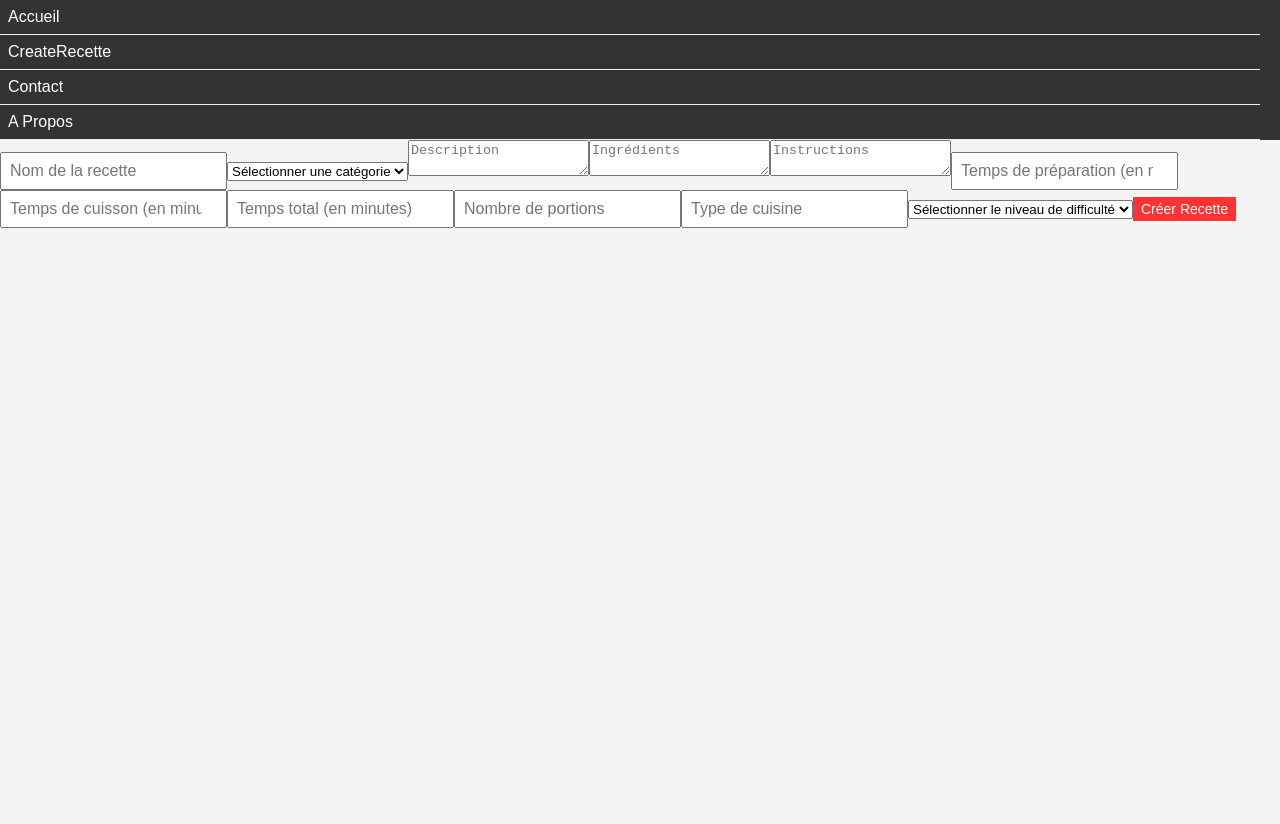
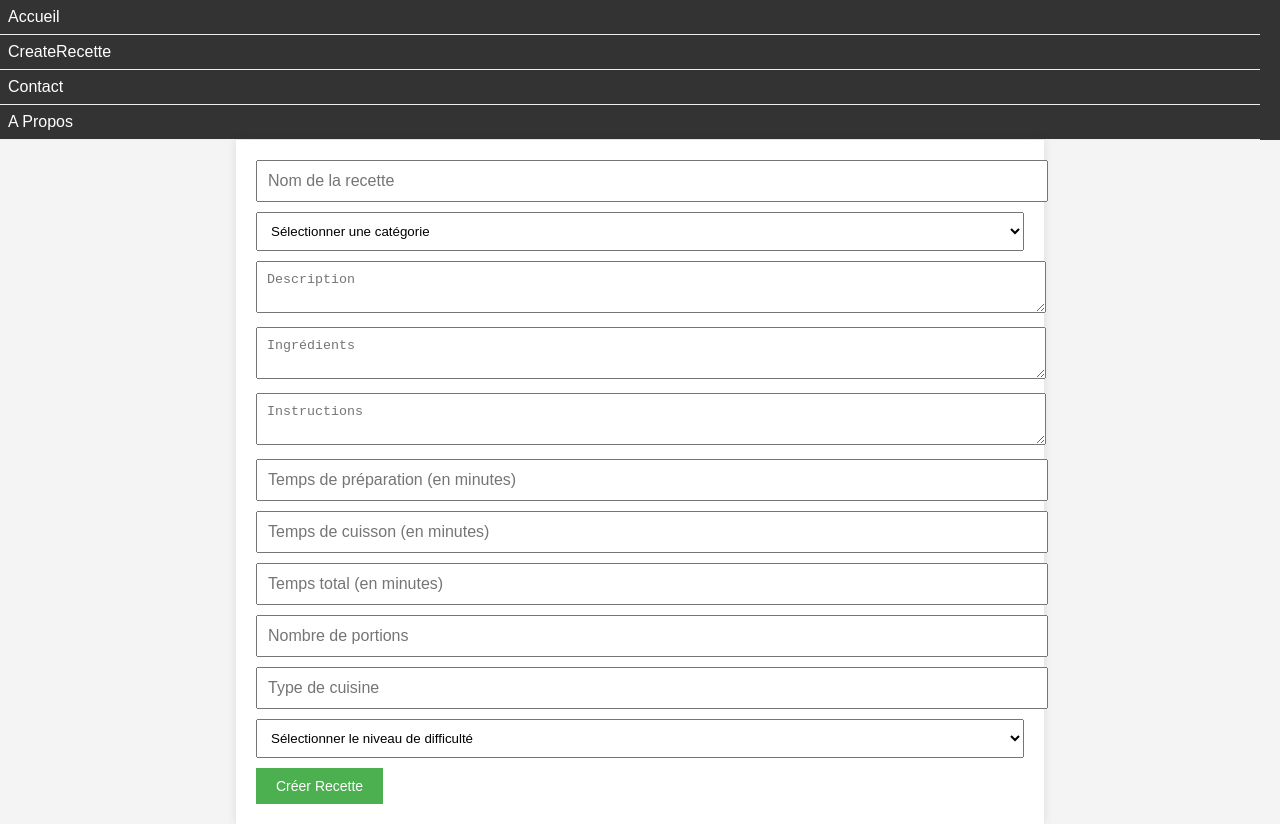
Before and after one commit to EstebanCardoso44/DEV-Recipe-FRONTEND, a React (Create React App) app in the folder front-end/: page /CreateRecipe in a window 1280 px wide. Before the commit the page ends 800 px from the top, so only its background shows below. Built offline with nearby package versions, Linux system fonts and the light colour scheme.

Commit message:
css modifs

```diff
--- /dev/null
+++ b/front-end/src/pages/CreateRecipe.css
@@ -0,0 +1,44 @@
+/* CreateRecipe.css */
+
+/* Container styles */
+.create-recipe-container {
+  width: 60%;
+  margin: 0 auto;
+  padding: 20px;
+  box-shadow: 0 0 10px rgba(0, 0, 0, 0.1);
+  background-color: #fff;
+}
+
+/* Input styles */
+.create-recipe-input {
+  width: 100%;
+  padding: 10px;
+  margin-bottom: 10px;
+}
+
+/* Textarea styles */
+.create-recipe-textarea {
+  width: 100%;
+  padding: 10px;
+  margin-bottom: 10px;
+}
+
+/* Select styles */
+.create-recipe-select {
+  width: 100%;
+  padding: 10px;
+  margin-bottom: 10px;
+}
+
+/* Button styles */
+.create-recipe-button {
+  background-color: #4caf50;
+  color: #fff;
+  padding: 10px 20px;
+  border: none;
+  cursor: pointer;
+}
+
+.create-recipe-button:hover {
+  background-color: #45a049;
+}
--- a/front-end/src/pages/CreateRecipe.js
+++ b/front-end/src/pages/CreateRecipe.js
@@ -1,5 +1,8 @@
+// CreateRecipe.js
+
 import React, { useState } from 'react';
 import Axios from 'axios';
+import './CreateRecipe.css'; // Import du fichier CSS
 
 const CreateRecipe = () => {
   const [recipeData, setRecipeData] = useState({
@@ -47,8 +50,9 @@ const CreateRecipe = () => {
   };
 
   return (
-    <div>
+    <div className="create-recipe-container">
       <input
+        className="create-recipe-input"
         type="text"
         name="recipe_name"
         placeholder="Nom de la recette"
@@ -56,6 +60,7 @@ const CreateRecipe = () => {
         onChange={handleChange}
       />
       <select
+        className="create-recipe-select"
         name="categorie"
         value={recipeData.categorie}
         onChange={handleChange}
@@ -67,24 +72,28 @@ const CreateRecipe = () => {
         {/* Add more options based on your specific categories */}
       </select>
       <textarea
+        className="create-recipe-textarea"
         name="description"
         placeholder="Description"
         value={recipeData.description}
         onChange={handleChange}
       />
       <textarea
+        className="create-recipe-textarea"
         name="ingredients"
         placeholder="Ingrédients"
         value={recipeData.ingredients}
         onChange={handleChange}
       />
       <textarea
+        className="create-recipe-textarea"
         name="instructions"
         placeholder="Instructions"
         value={recipeData.instructions}
         onChange={handleChange}
       />
       <input
+        className="create-recipe-input"
         type="number"
         name="preparation_time"
         placeholder="Temps de préparation (en minutes)"
@@ -92,6 +101,7 @@ const CreateRecipe = () => {
         onChange={handleChange}
       />
       <input
+        className="create-recipe-input"
         type="number"
         name="cooking_time"
         placeholder="Temps de cuisson (en minutes)"
@@ -99,6 +109,7 @@ const CreateRecipe = () => {
         onChange={handleChange}
       />
       <input
+        className="create-recipe-input"
         type="number"
         name="total_time"
         placeholder="Temps total (en minutes)"
@@ -106,6 +117,7 @@ const CreateRecipe = () => {
         onChange={handleChange}
       />
       <input
+        className="create-recipe-input"
         type="number"
         name="servings"
         placeholder="Nombre de portions"
@@ -113,6 +125,7 @@ const CreateRecipe = () => {
         onChange={handleChange}
       />
       <input
+        className="create-recipe-input"
         type="text"
         name="cuisine_type"
         placeholder="Type de cuisine"
@@ -120,6 +133,7 @@ const CreateRecipe = () => {
         onChange={handleChange}
       />
       <select
+        className="create-recipe-select"
         name="difficulty_level"
         value={recipeData.difficulty_level}
         onChange={handleChange}
@@ -131,7 +145,9 @@ const CreateRecipe = () => {
         {/* Add more options based on your specific difficulty levels */}
       </select>
 
-      <button onClick={handleCreateRecipe}>Créer Recette</button>
+      <button className="create-recipe-button" onClick={handleCreateRecipe}>
+        Créer Recette
+      </button>
     </div>
   );
 };
--- /dev/null
+++ b/front-end/src/pages/Home.css
@@ -0,0 +1,8 @@
+.search-field {
+  margin: 5px;
+  /* Ajoutez d'autres styles selon vos préférences */
+  padding: 8px;
+  border: 1px solid #ccc;
+  border-radius: 4px;
+  font-size: 16px;
+}
--- a/front-end/src/pages/Home.js
+++ b/front-end/src/pages/Home.js
@@ -1,7 +1,8 @@
 import React, { useState, useEffect } from 'react';
 import axios from 'axios';
+import './Home.css';
 
-const backendUrl = 'http://192.168.234.1:2000';
+const backendUrl = 'http://192.168.56.1:2000';
 
 const Home = () => {
   const [recipes, setRecipes] = useState([]);
@@ -101,7 +102,7 @@ const Home = () => {
     <div>
       <h1>Recipe List</h1>
 
-      <select onChange={handleCategoryChange}>
+      <select className="search-field" onChange={handleCategoryChange}>
         <option value="">Toutes les catégories</option>
         {Array.from(new Set(recipes.map((recipe) => recipe.categorie))).map((category) => (
           <option key={category} value={category}>
@@ -110,7 +111,7 @@ const Home = () => {
         ))}
       </select>
 
-      <select onChange={handleDifficultyChange}>
+      <select className="search-field" onChange={handleDifficultyChange}>
         <option value="">Toutes les difficultés</option>
         {Array.from(new Set(recipes.map((recipe) => recipe.difficulty_level))).map((difficulty) => (
           <option key={difficulty} value={difficulty}>
@@ -120,6 +121,7 @@ const Home = () => {
       </select>
 
       <input
+        className="search-field"
         type="text"
         placeholder="Rechercher une recette..."
         value={searchTerm}
--- a/front-end/src/pages/Propos.js
+++ b/front-end/src/pages/Propos.js
@@ -5,7 +5,7 @@ const Propos = () => {
     <div className="propos">
       <h2>A Propos</h2>
       <p>
-        Notre entreprise blablabla{' '}
+        Bienvenue dans l'univers gourmand de IHATEDEV, votre destination culinaire où les saveurs exquises rencontrent la créativité débordante! Que vous soyez un passionné de cuisine chevronné ou un novice en quête d'inspiration, notre blog est conçu pour vous transporter dans le monde délicieux de la gastronomie{' '}
       </p>
     </div>
   );
--- a/front-end/src/pages/recette.js
+++ b/front-end/src/pages/recette.js
@@ -1,7 +1,7 @@
 import React, { useState, useEffect } from 'react';
 import '../App.css';
 
-const backendUrl = 'http://192.168.234.1:2000';
+const backendUrl = 'http://192.168.56.1:2000';
 
 const Recette = () => {
   const [recetteData, setRecetteData] = useState(null);
```
